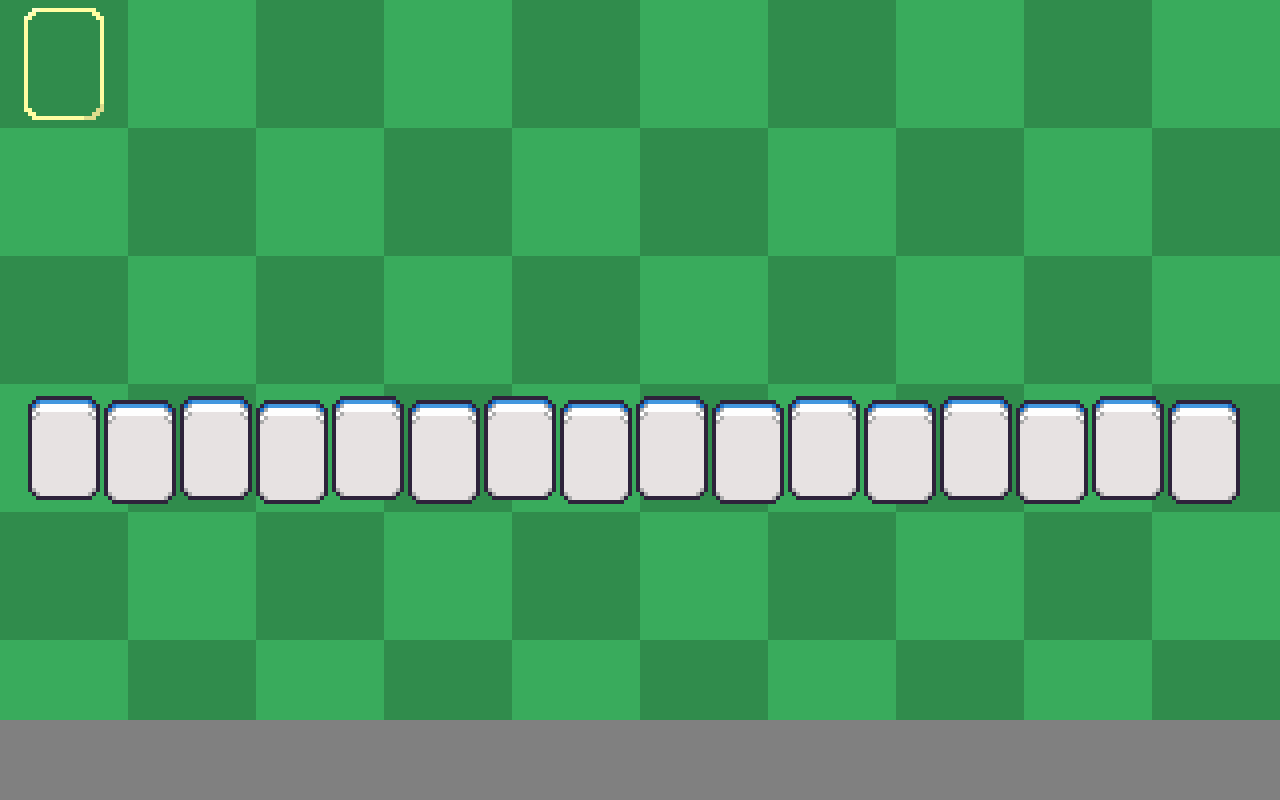
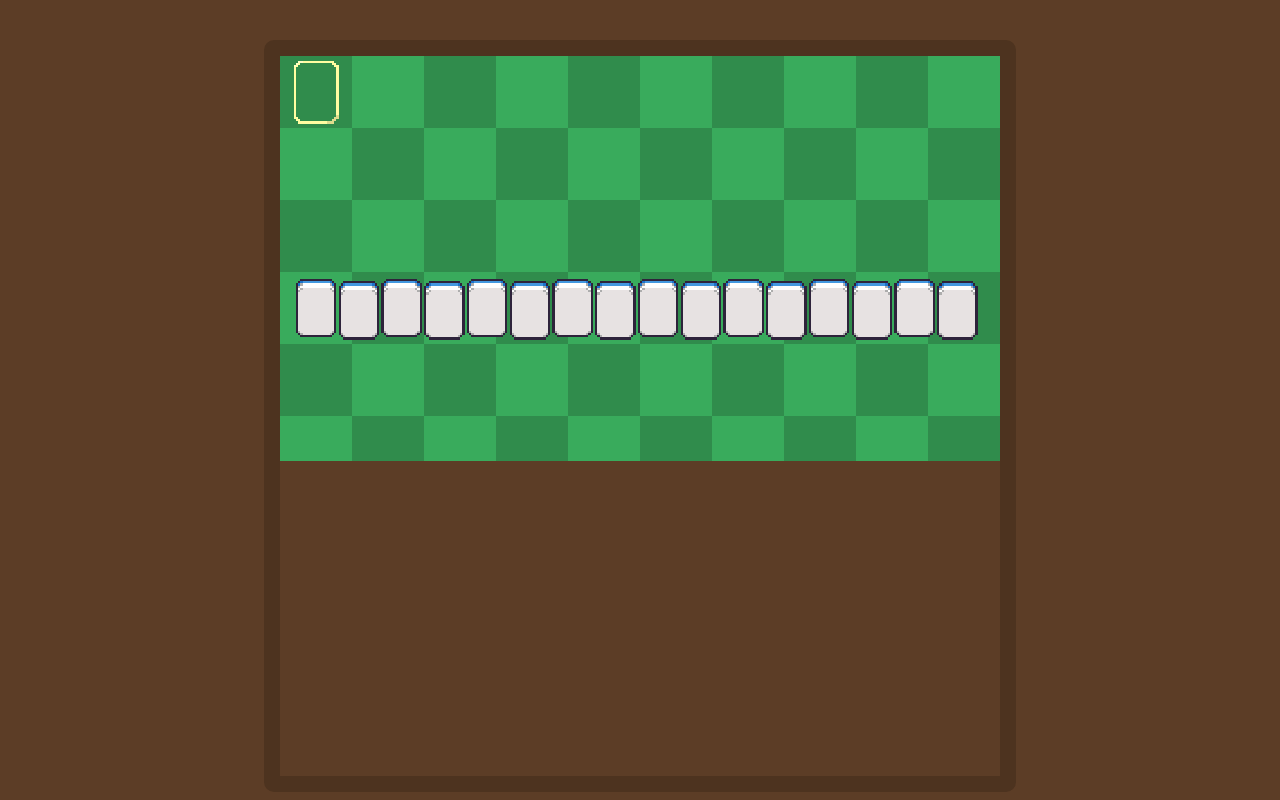
Before and after one commit to chimkenu/mahjong, a website built with Vite: page index.html in a window 1280 px wide. Shown: the top 800 px of the page. Built offline with nearby package versions, Linux system fonts and the light colour scheme.

Commit message:
changed style to match square canvas

```diff
--- a/style.css
+++ b/style.css
@@ -3,9 +3,18 @@ html, body {
     margin: 0;
     overflow: hidden;
     image-rendering: pixelated;
+    background: #5C3D26;
 }
 
 canvas {
-    width: 100%;
-    background: gray;
+    padding-left: 0;
+    padding-right: 0;
+    margin-top: 5vh;
+    margin-bottom: 5vh;
+    margin-left: auto;
+    margin-right: auto;
+    border: 2vh solid #4D331F;
+    border-radius: 10px;
+    display: block;
+    height: 90vh;
 }
```
